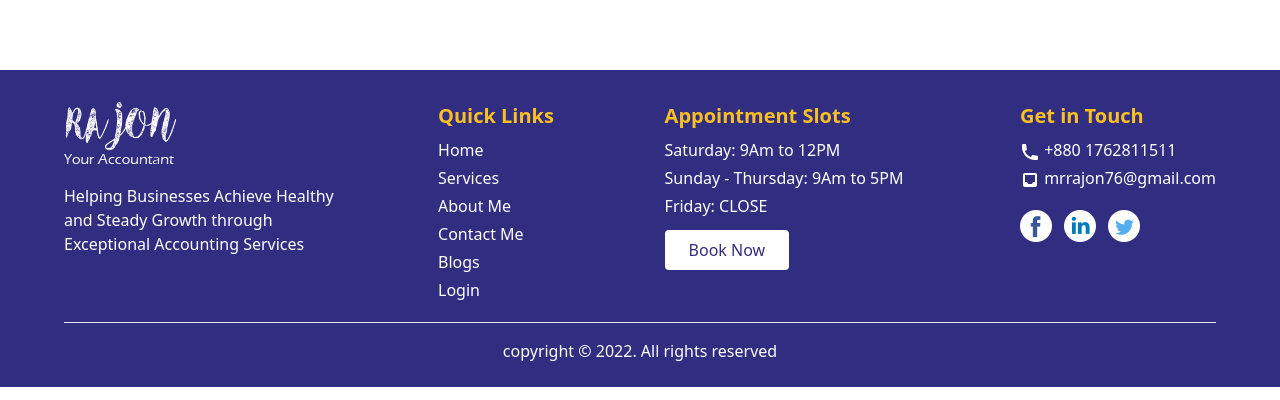
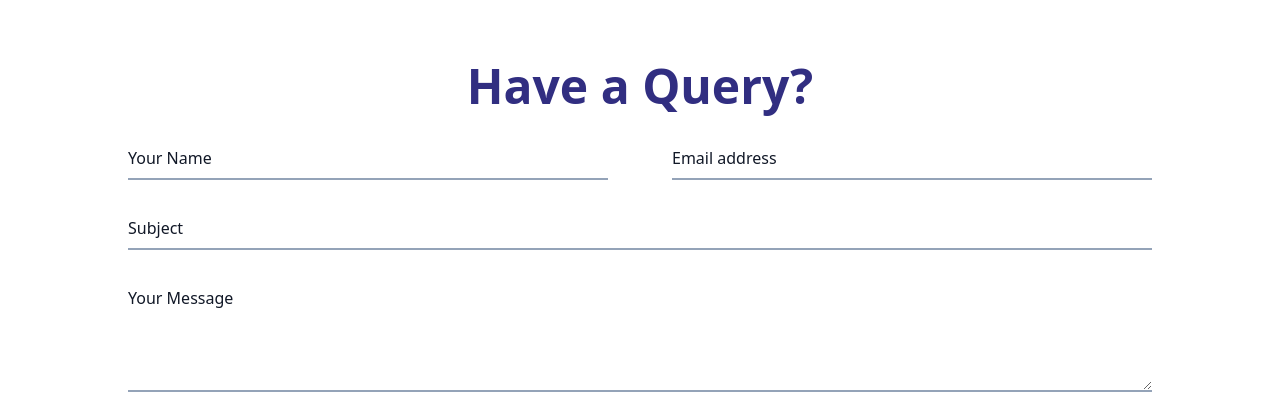
Before and after one commit to mrrajon76/react--independent-service-provider, a React (Create React App) app: page /contact in a window 1280 px wide. Shown: the part 552-952 px from the top of the page. Built offline with nearby package versions, Linux system fonts and the light colour scheme.

Commit message:
Contact form added

```diff
--- a/src/Pages/Contact/Contact.js
+++ b/src/Pages/Contact/Contact.js
@@ -35,6 +35,31 @@ const Contact = () => {
                         referrerpolicy="no-referrer-when-downgrade" />
                 </div>
             </div>
+            <div className='mt-16'>
+                <h3 className='text-4xl lg:text-5xl text-indigo-900 font-extrabold text-center mb-6'>Have a Query?</h3>
+
+                <form>
+                    <div className="grid grid-cols-1 md:grid-cols-2 md:gap-16">
+                        <div className="relative z-0 mb-6 w-full group">
+                            <input type="email" name="floating_email" className="block py-2.5 px-0 w-full bg-transparent border-0 border-b-2 border-slate-400 appearance-none focus:outline-none focus:ring-0 focus:border-indigo-900 peer" placeholder=" " required />
+                            <label for="floating_email" className="absolute  text-gray-900 dark:text-gray-600 duration-300 transform -translate-y-6 scale-75 top-3 -z-10 origin-[0] peer-focus:left-0 peer-focus:text-indigo-900 peer-focus:dark:text-indigo-900ss peer-placeholder-shown:scale-100 peer-placeholder-shown:translate-y-0 peer-focus:scale-75 peer-focus:-translate-y-6">Your Name</label>
+                        </div>
+                        <div className="relative z-0 mb-6 w-full group">
+                            <input type="text" name="floating_name" className="block py-2.5 px-0 w-full bg-transparent border-0 border-b-2 border-slate-400 appearance-none focus:outline-none focus:ring-0 focus:border-indigo-900 peer" placeholder=" " required />
+                            <label for="floating_name" className="absolute  text-gray-900 dark:text-gray-600 duration-300 transform -translate-y-6 scale-75 top-3 -z-10 origin-[0] peer-focus:left-0 peer-focus:text-indigo-900 peer-focus:dark:text-indigo-900ss peer-placeholder-shown:scale-100 peer-placeholder-shown:translate-y-0 peer-focus:scale-75 peer-focus:-translate-y-6">Email address</label>
+                        </div>
+                    </div>
+                    <div className="relative z-0 mb-6 w-full group">
+                        <input type="text" name="floating_subject" className="block py-2.5 px-0 w-full bg-transparent border-0 border-b-2 border-slate-400 appearance-none focus:outline-none focus:ring-0 focus:border-indigo-900 peer" placeholder=" " required />
+                        <label for="floating_subject" className="absolute  text-gray-900 dark:text-gray-600 duration-300 transform -translate-y-6 scale-75 top-3 -z-10 origin-[0] peer-focus:left-0 peer-focus:text-indigo-900 peer-focus:dark:text-indigo-900ss peer-placeholder-shown:scale-100 peer-placeholder-shown:translate-y-0 peer-focus:scale-75 peer-focus:-translate-y-6">Subject</label>
+                    </div>
+                    <div className="relative z-0 mb-6 w-full group">
+                        <textarea rows={4} name="floating_message" className="block py-2.5 px-0 w-full bg-transparent border-0 border-b-2 border-slate-400 appearance-none focus:outline-none focus:ring-0 focus:border-indigo-900 peer" placeholder=" " required />
+                        <label for="floating_message" className="absolute  text-gray-900 dark:text-gray-600 duration-300 transform -translate-y-6 scale-75 top-3 -z-10 origin-[0] peer-focus:left-0 peer-focus:text-indigo-900 peer-focus:dark:text-indigo-900ss peer-placeholder-shown:scale-100 peer-placeholder-shown:translate-y-0 peer-focus:scale-75 peer-focus:-translate-y-6">Your Message</label>
+                    </div>
+                    <button type="submit" className="text-white bg-indigo-900 hover:bg-amber-500 focus:outline-none uppercase rounded px-16 py-2 text-center">Send</button>
+                </form>
+            </div>
         </div>
     );
 };
```
